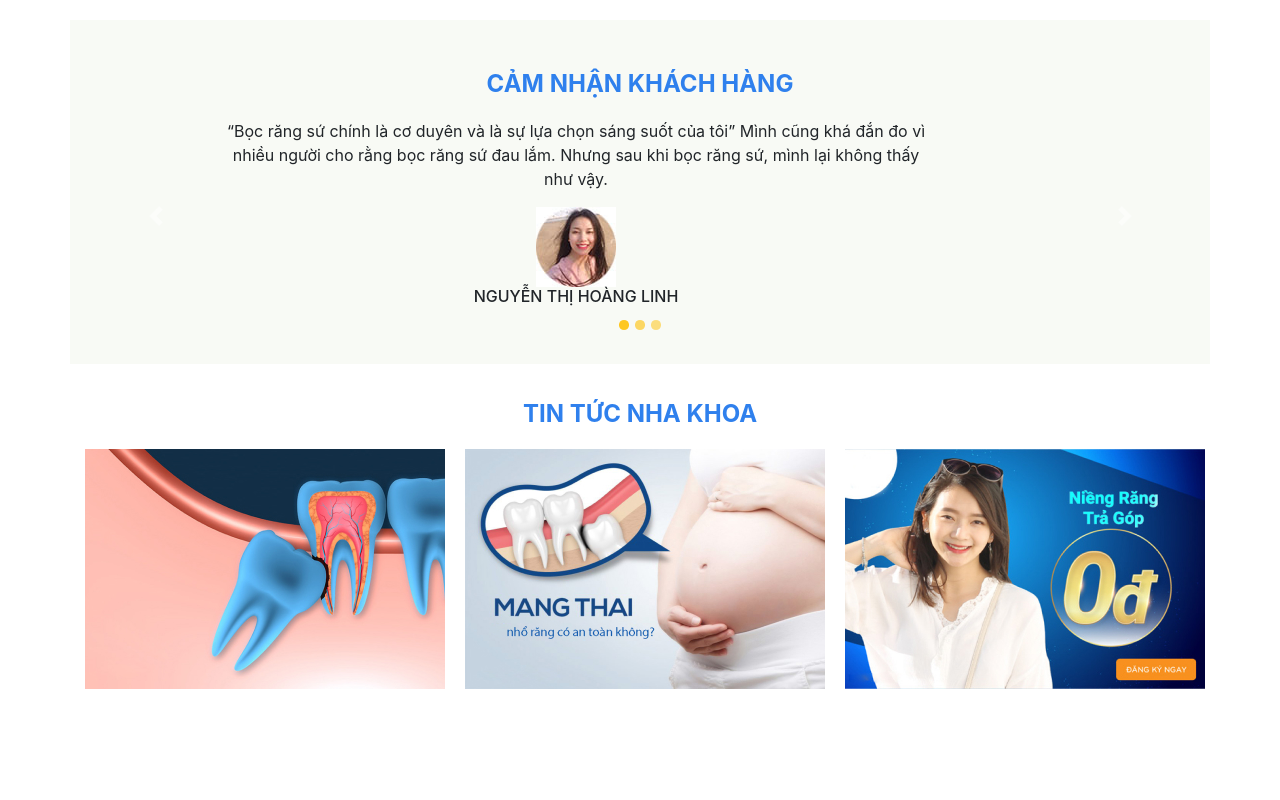
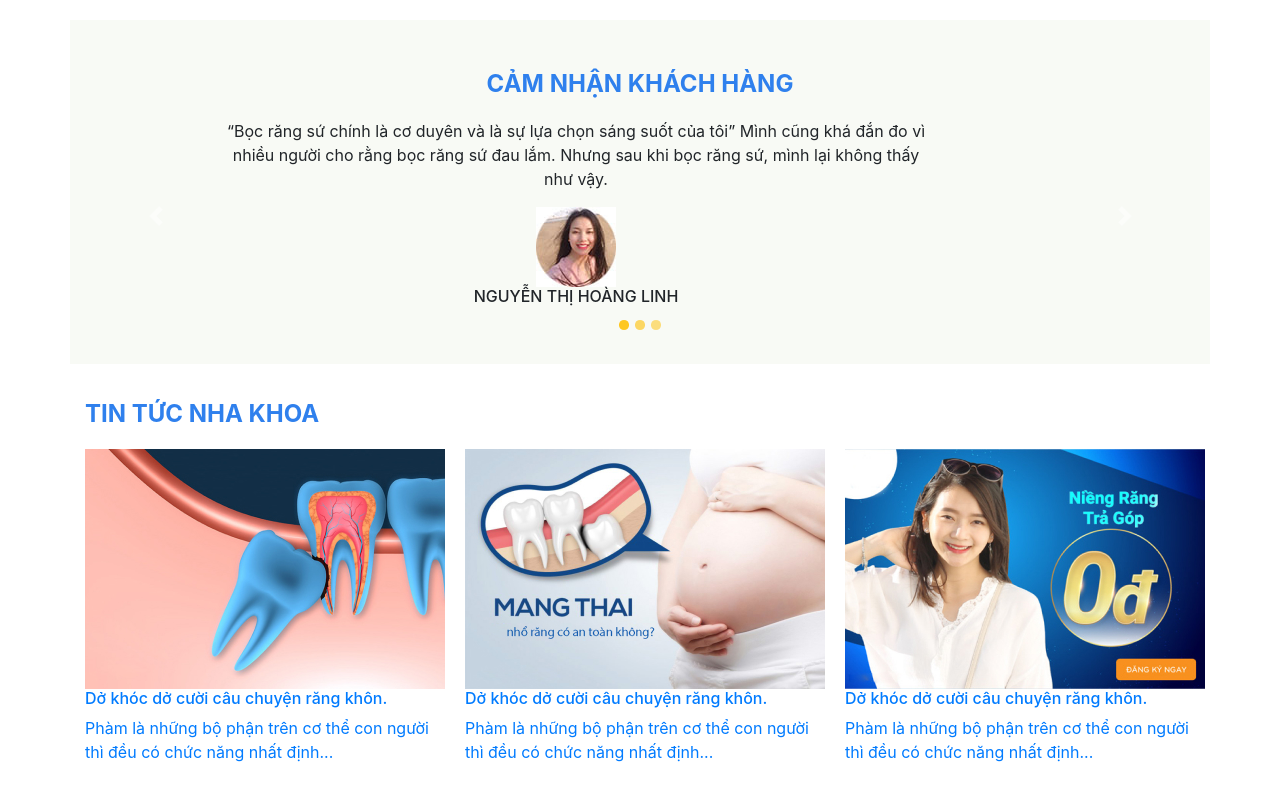
Before and after one commit to vnhtpvn0505/DIW, a website: page index.html in a window 1280 px wide. Shown: the part 3131-3931 px from the top of the page. Before the commit the page ends 3880 px from the top, so only its background shows below. Drawn offline with Linux system fonts and the light colour scheme.

Commit message:
update code

```diff
--- a/css/style.css
+++ b/css/style.css
@@ -130,6 +130,8 @@ ul{
 
  }
  #blogs {
-     text-align: center;
       margin: 60px 0;
  }
+ #blogs .item-blogs .item a{
+    margin: 30px 0;
+ }
--- a/index.html
+++ b/index.html
@@ -346,14 +346,27 @@
             <h4 class="title">TIN TỨC NHA KHOA</h4>
             <div class="item-blogs">
                  <div class="row">
-                      <div class="col-md-4 col-sm-12">
+                      <div class="col-md-4 col-sm-12 item">
                         <img src="./img/post-img-small-1.jpg" alt="" srcset="">
+                        <a class="content">
+
+                           <h6>Dở khóc dở cười câu chuyện răng khôn.</h6>
+                           <span>Phàm là những bộ phận trên cơ thể con người thì đều có chức năng nhất định...</span>
+                        </a>
                       </div>
-                      <div class="col-md-4 col-sm-12">
+                      <div class="col-md-4 col-sm-12 item">
                         <img src="./img/post-img-small-2.jpg" alt="" srcset="">
+                        <a class="content">
+                          <h6>Dở khóc dở cười câu chuyện răng khôn.</h6>
+                          <span>Phàm là những bộ phận trên cơ thể con người thì đều có chức năng nhất định...</span>
+                        </a>
                       </div>
-                      <div class="col-md-4 col-sm-12">
+                      <div class="col-md-4 col-sm-12 item">
                         <img src="./img/post-img-small-3.jpg" alt="" srcset="">
+                        <a class="content">
+                          <h6>Dở khóc dở cười câu chuyện răng khôn.</h6>
+                          <span>Phàm là những bộ phận trên cơ thể con người thì đều có chức năng nhất định...</span>
+                        </a>
                       </div>
                  </div>
             </div>
```
